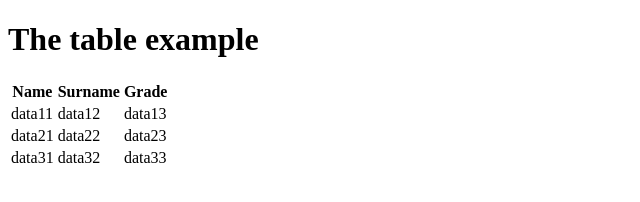
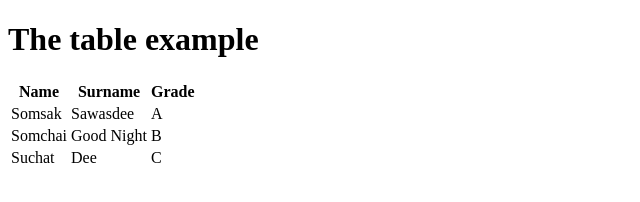
Before and after one commit to Stilllbeaum/Layout1, a plain HTML site: page index.html in a window 1280 px wide. Shown: the whole page, without its empty margins (0-640 px from the left). Drawn offline with Linux system fonts and the light colour scheme.

Commit message:
data in table

```diff
--- a/index.html
+++ b/index.html
@@ -17,19 +17,19 @@
             <th>Grade</th>
         </tr>
         <tr>
-            <td>data11</td>
-            <td>data12</td>
-            <td>data13</td>
+            <td>Somsak</td>
+            <td>Sawasdee</td>
+            <td>A</td>
         </tr>
         <tr>
-            <td>data21</td>
-            <td>data22</td>
-            <td>data23</td>
+            <td>Somchai</td>
+            <td>Good Night</td>
+            <td>B</td>
         </tr>
         <tr>
-            <td>data31</td>
-            <td>data32</td>
-            <td>data33</td>
+            <td>Suchat</td>
+            <td>Dee</td>
+            <td>C</td>
         </tr>
     </table>
 </body>
```
